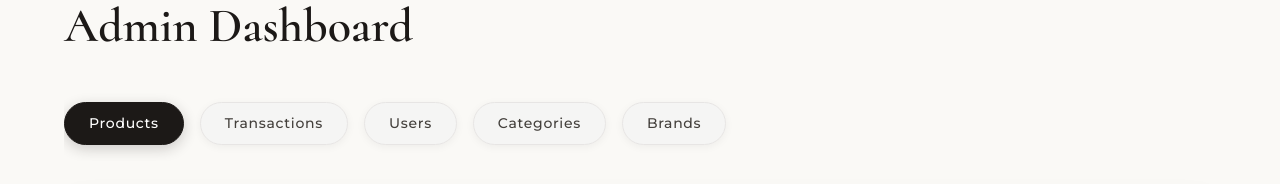
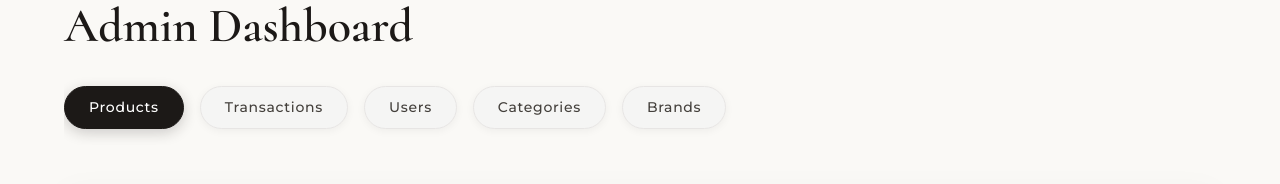
Before and after one commit to Deanx270/saturation-point-mongo-db, a React (Vite) app in the folder client/: page /admin/products in a window 1280 px wide. Shown: the part 145-329 px from the top of the page. Built offline with nearby package versions, Linux system fonts and the light colour scheme; no server answers; sample sign-in values are in the browser's storage.

Commit message:
Adjust vertical spacing around AdminLayout navigation pills

```diff
--- a/client/src/components/AdminLayout.jsx
+++ b/client/src/components/AdminLayout.jsx
@@ -16,7 +16,7 @@ const AdminLayout = ({ children }) => {
 
   return (
     <Container maxWidth="lg" sx={{ mt: { xs: 4, sm: 8 }, mb: 8 }}>
-      <Typography variant="h3" sx={{ fontFamily: '"Cormorant", serif', fontWeight: 600, mb: 4, color: '#1C1917' }}>
+      <Typography variant="h3" sx={{ fontFamily: '"Cormorant", serif', fontWeight: 600, mb: 2, color: '#1C1917' }}>
         Admin Dashboard
       </Typography>
 
@@ -24,7 +24,7 @@ const AdminLayout = ({ children }) => {
         sx={{
           display: 'flex',
           gap: 2,
-          mb: 4,
+          mb: 5,
           py: 2,
           position: 'sticky',
           top: { xs: 70, md: 90 }, // Navbar height offset
```
